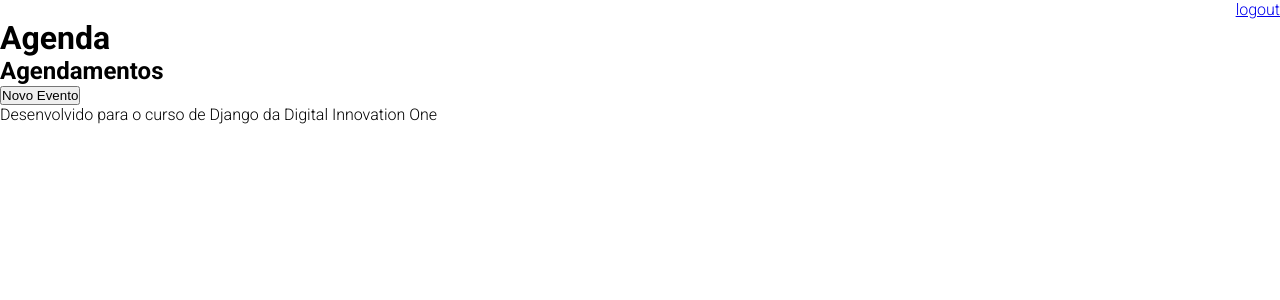
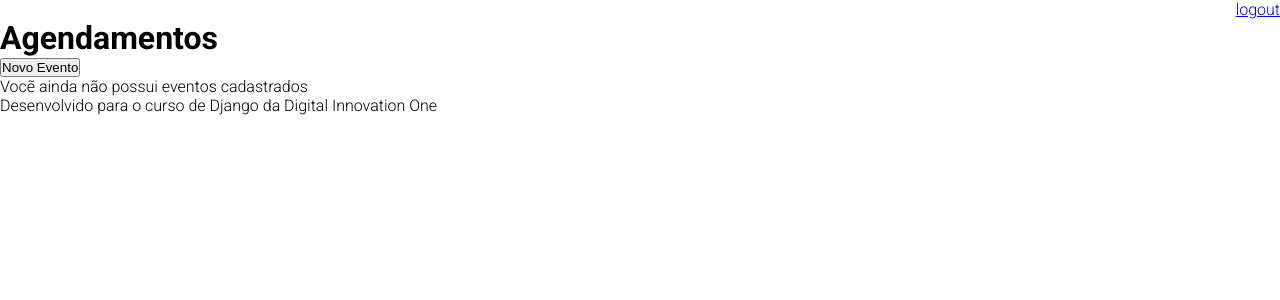
Before and after one commit to CleytonRR/django-digital-innovation-one, a Django app: page /agenda/ in a window 1280 px wide. Shown: the top 300 px of the page. Run offline with Django 3.2, Linux system fonts and the light colour scheme; the visitor is signed in with stand-in values (Sample User, id 1); data that the repository does not hold is empty.

Commit message:
Refactor tags n template for main

```diff
--- a/templates/agenda.html
+++ b/templates/agenda.html
@@ -1,11 +1,14 @@
 {% extends "model-page.html" %}
 
 {% block content %}
-    <h1>Agenda</h1>
-    <h2>Agendamentos</h2>
+    <div>
+        <h1>Agendamentos</h1>
         <a href="evento/">
             <button type="button">Novo Evento</button>
         </a>
+        {% if not eventos %}
+            <p>Vocẽ ainda não possui eventos cadastrados</p>
+        {% endif %}
         <ul style="font-size: 18px">
             {% for evento in eventos %}
                 <li>
@@ -20,4 +23,5 @@
                 </li>
             {% endfor %}
         </ul>
+</div>
 {% endblock %}
```
Lines whose indentation alone changed are shown as unchanged.
